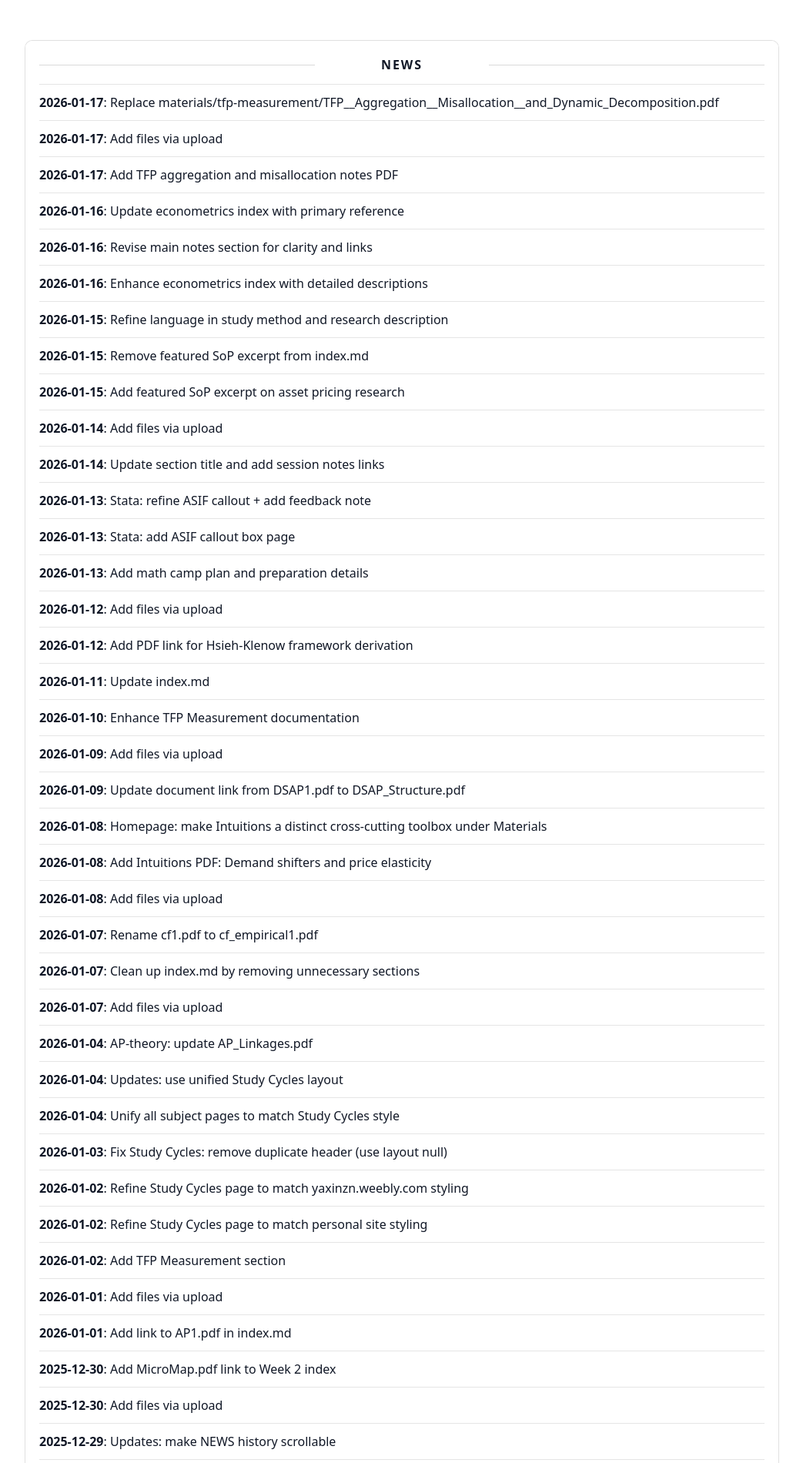
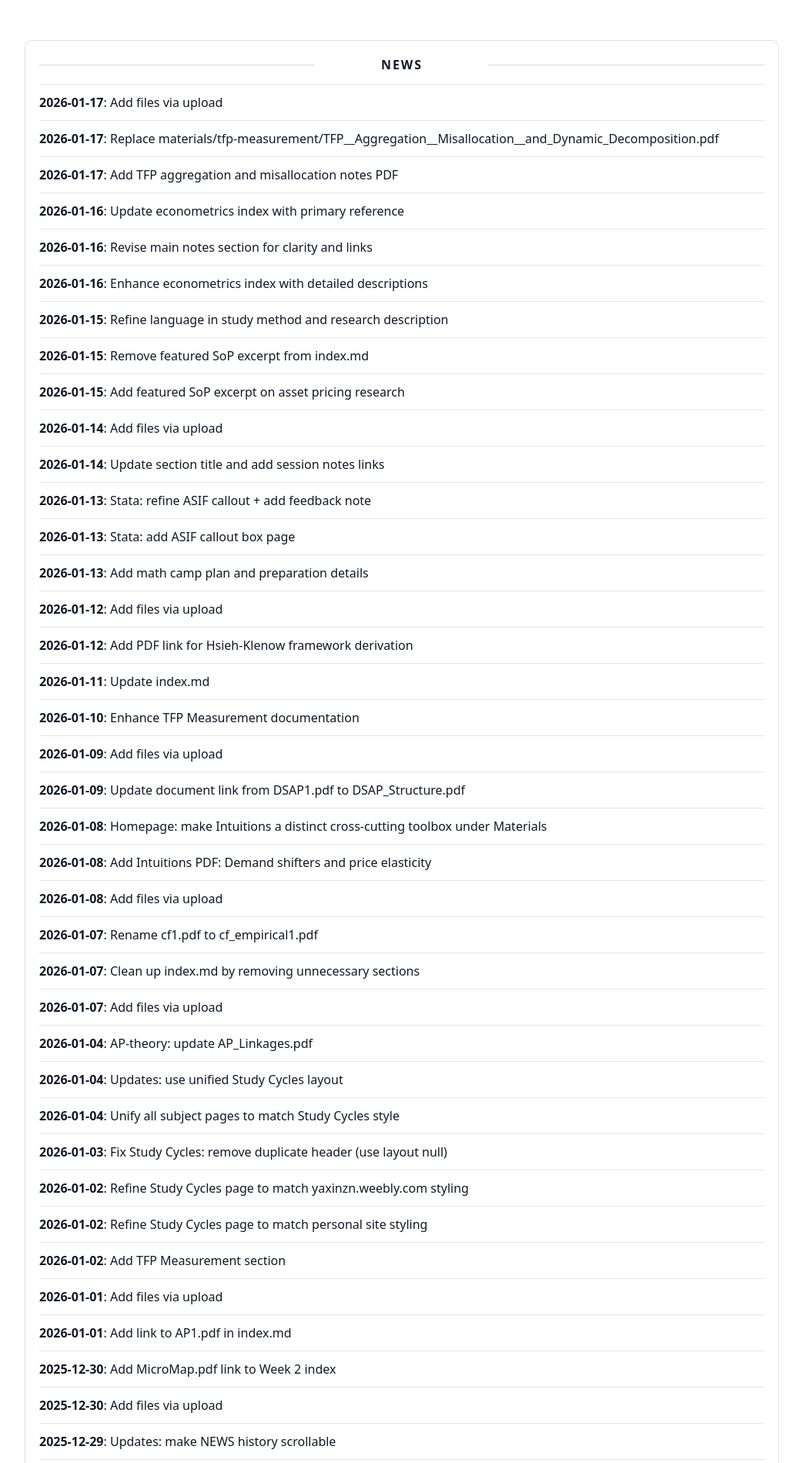
Before and after one commit to yaxinzn/study-archive, a Jekyll site: the page built from updates/index.md, in a window 1280 px wide. Shown: the part 472-2372 px from the top of the page at 77% size, without its empty margins (118-1161 px from the left). Built offline with Jekyll 4.4.1, drawn with Linux system fonts in a browser that asks for light colours; part of the change alters nothing that is shown.

Commit message:
chore: update NEWS feed

```diff
--- a/_data/news.yml
+++ b/_data/news.yml
@@ -1,10 +1,10 @@
 # Auto-generated update history (sorted newest -> oldest). Do not edit manually.
+- ts: "1768647563"
+  date: "2026-01-17"
+  title: "Add files via upload"
 - ts: "1768647537"
   date: "2026-01-17"
   title: "Replace materials/tfp-measurement/TFP__Aggregation__Misallocation__and_Dynamic_Decomposition.pdf"
-- ts: "1768647378"
-  date: "2026-01-17"
-  title: "Add files via upload"
 - ts: "1768647315"
   date: "2026-01-17"
   title: "Add TFP aggregation and misallocation notes PDF"
```
